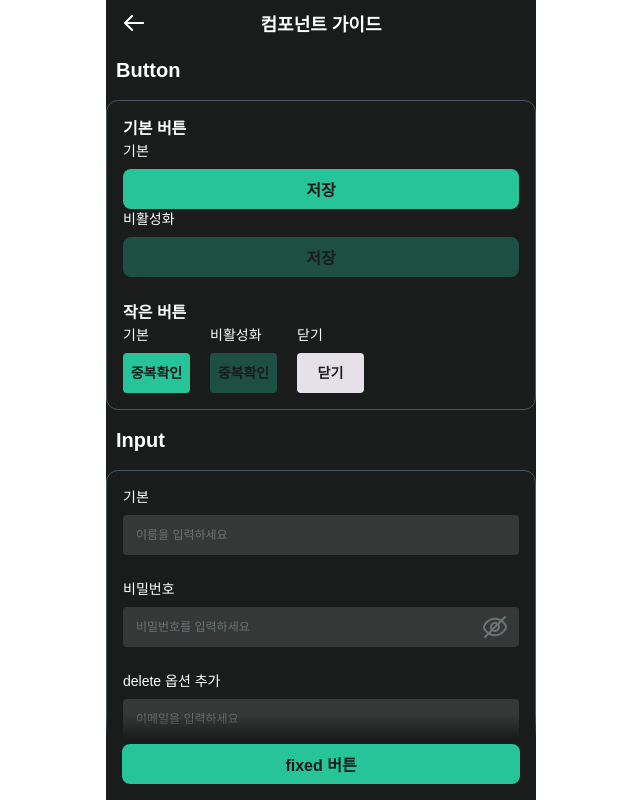
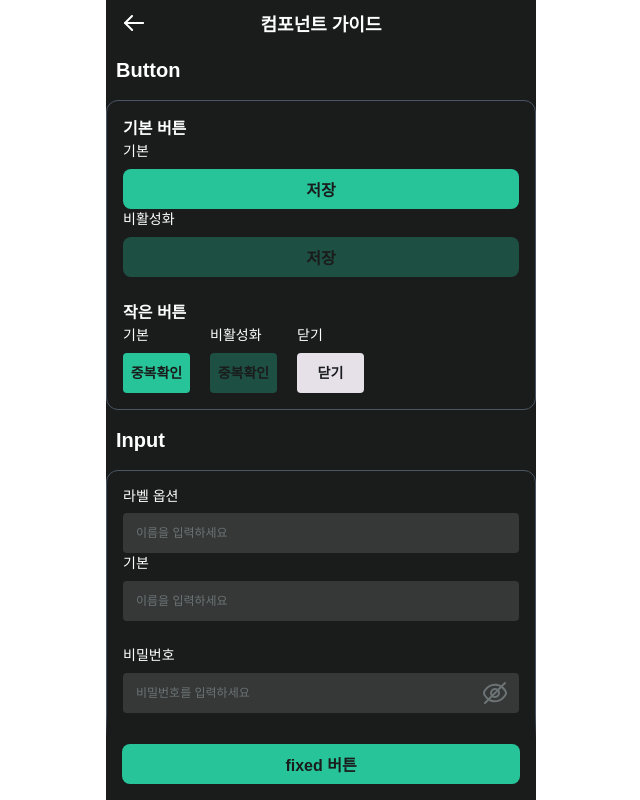
Before and after one commit to Dev-FE-3/toy-project3-team2, a React (Vite) app: page /guide in a window 1280 px wide. Shown: the top 800 px of the page, without its empty margins (319-959 px from the left). Built offline with nearby package versions, Linux system fonts and the light colour scheme.

Commit message:
Feat: htmlFor 옵션 추가

```diff
--- a/src/components/common/Input.tsx
+++ b/src/components/common/Input.tsx
@@ -8,10 +8,11 @@ import IconDelete from "../../assets/icons/delete.svg";
 interface InputProps extends React.InputHTMLAttributes<HTMLInputElement> {
   showDelete?: boolean;
   label?: string;
+  htmlFor?: string;
 }
 
 const Input = React.forwardRef<HTMLInputElement, InputProps>(
-  ({ className, type, onChange, value = "", showDelete, label, ...props }, ref) => {
+  ({ className, type, onChange, value = "", htmlFor, showDelete, label, ...props }, ref) => {
     const [showPassword, setShowPassword] = React.useState(false);
 
     const hasValue = !!value;
@@ -37,6 +38,7 @@ const Input = React.forwardRef<HTMLInputElement, InputProps>(
       onChange: handleChange,
       ref,
       value,
+      id: htmlFor,
       ...props,
     };
 
@@ -74,7 +76,11 @@ const Input = React.forwardRef<HTMLInputElement, InputProps>(
 
     return (
       <div className={cn("relative flex flex-col gap-2", className)}>
-        {label && <label className="text-body2">{label}</label>}
+        {label && (
+          <label htmlFor={htmlFor} className="text-body2">
+            {label}
+          </label>
+        )}
         <div className="relative">
           {inputElement}
           {showDelete &&
--- a/src/pages/Guide.tsx
+++ b/src/pages/Guide.tsx
@@ -52,6 +52,8 @@ const InputGuide = () => {
       <h3 className="ml-[10px] text-xl font-bold">Input</h3>
       <div className="my-4 rounded-xl border border-gray-600 p-4">
         <div className="mb-6">
+          {/* 라벨옵션 */}
+          <Input type="text" placeholder="이름을 입력하세요" label="라벨 옵션" htmlFor="label-option" />
           <h5 className="mb-2 text-sm font-medium">기본</h5>
           <Input type="text" placeholder="이름을 입력하세요" />
         </div>
```
